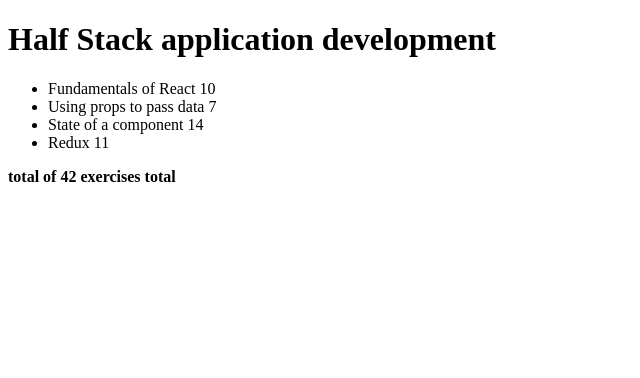
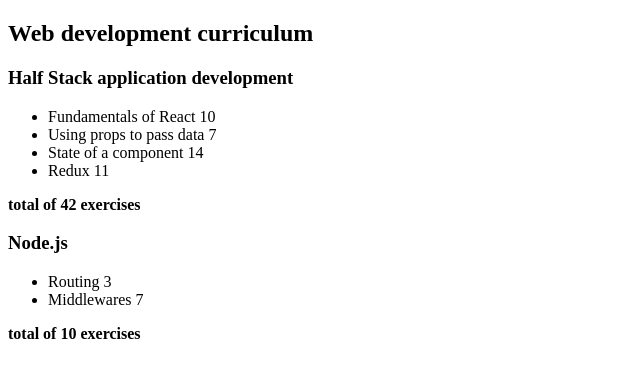
Before and after one commit to alexescorp/FullStackOpen, a React (Vite) app in the folder Part2/: page / in a window 1280 px wide. Shown: the top 378 px of the page, without its empty margins (0-640 px from the left). Built offline with nearby package versions, Linux system fonts and the light colour scheme.

Commit message:
2.4: Informacion del curso paso 9

```diff
--- a/Part2/src/App.jsx
+++ b/Part2/src/App.jsx
@@ -1,7 +1,9 @@
 const App = () => {
-  const course = {
+
+  const course = [
+    {
+      name: 'Half Stack application development',
       id: 1,
-    name: 'Half Stack application development',
       parts: [
         {
           name: 'Fundamentals of React',
@@ -24,27 +26,49 @@
           id: 4
         }
       ]
+    },
+    {
+      name: 'Node.js',
+      id: 2,
+      parts: [
+        {
+          name: 'Routing',
+          exercises: 3,
+          id: 1
+        },
+        {
+          name: 'Middlewares',
+          exercises: 7,
+          id: 2
+        }
+      ]
+    }
+  ]
+
+  return <CourseList courses={course} />
 }
 
-  return <Course course={course} />
-}
-
-const Course = ({ course }) => {
-  const total = course.parts.reduce((s, p) => {
-    return s + p.exercises
-  }, 0)
+const CourseList = ({ courses }) => {
+  return (
+    <div>
+      <h2>Web development curriculum</h2>
+      {courses.map((course) => {
+        const totalExercises = course.parts.reduce((sum, part) => sum + part.exercises, 0);
+        return (
+          < div key={course.id} >
+            <h3>{course.name}</h3>
+            <ul>
+              {course.parts.map((part) => (
+                <li key={part.id}>{part.name} {part.exercises}</li>
+              ))}
+            </ul>
+            <p><strong>total of {totalExercises} exercises</strong></p>
+          </div>
+        );
+      })}
+    </div>
+  );
+};
 
 
-  return (
-    <div>
-      <h1>{course.name}</h1>
-      <ul>
-        {course.parts.map(datos => <li key={datos.id}>{datos.name} {datos.exercises}</li>)}
-      </ul>
-
-      <b>total of {total} exercises total</b>
-    </div>
-  )
-}
-
 export default App
```
Lines whose indentation alone changed are shown as unchanged.
